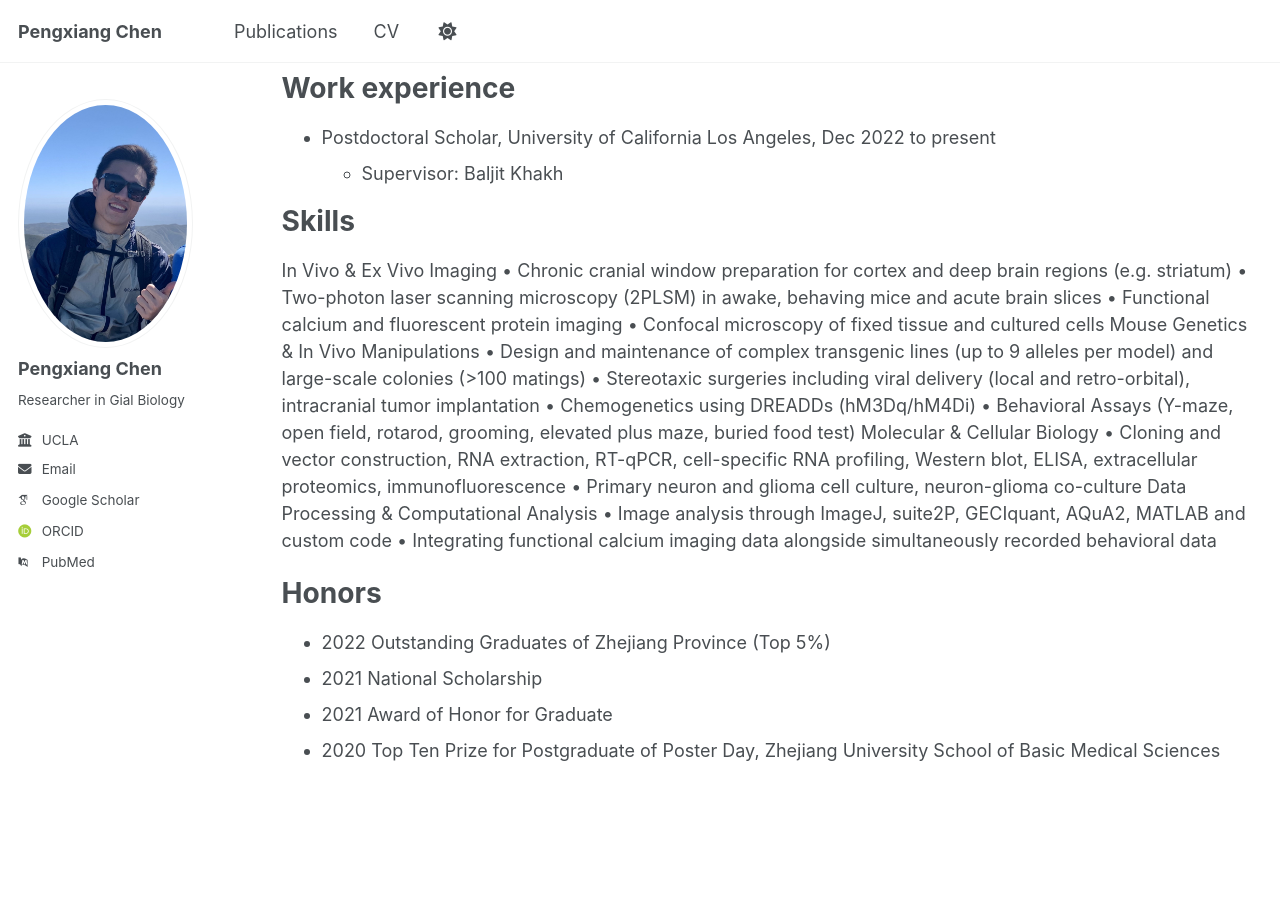
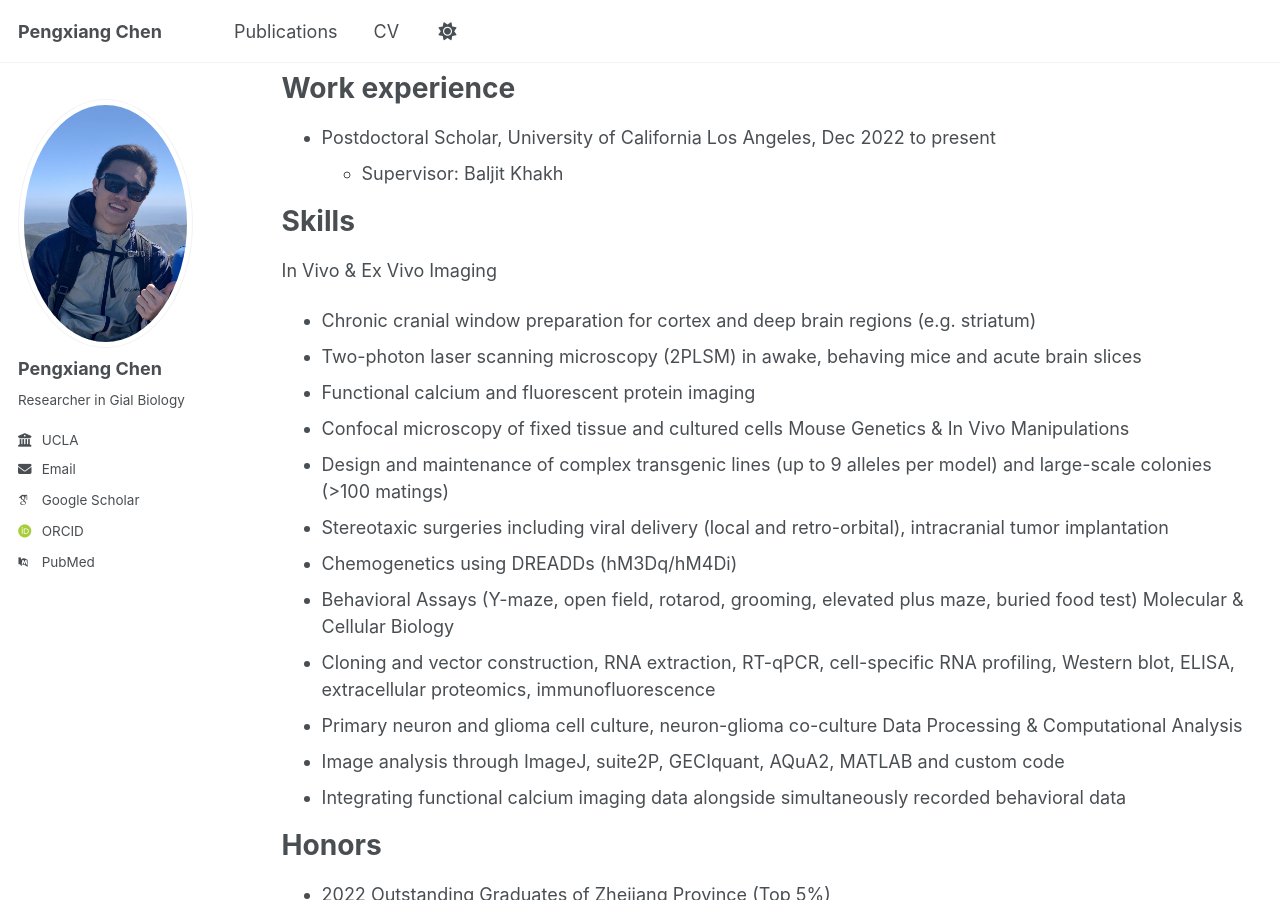
Before and after one commit to bluesea405/pxchen, a Jekyll site: the page built from _pages/cv.md, in a window 1280 px wide and 900 px high, scrolled down 238 px. Built offline with Jekyll 4.4.1, drawn with Linux system fonts in a browser that asks for light colours; some web fonts are replaced; a script that is not in the unit is left out.

Commit message:
Update cv.md

```diff
--- a/_pages/cv.md
+++ b/_pages/cv.md
@@ -23,21 +23,21 @@ Work experience
 Skills
 ======
 In Vivo & Ex Vivo Imaging
-•	Chronic cranial window preparation for cortex and deep brain regions (e.g. striatum)
-•	Two-photon laser scanning microscopy (2PLSM) in awake, behaving mice and acute brain slices
-•	Functional calcium and fluorescent protein imaging
-•	Confocal microscopy of fixed tissue and cultured cells
+* Chronic cranial window preparation for cortex and deep brain regions (e.g. striatum)
+* Two-photon laser scanning microscopy (2PLSM) in awake, behaving mice and acute brain slices
+* Functional calcium and fluorescent protein imaging
+* Confocal microscopy of fixed tissue and cultured cells
 Mouse Genetics & In Vivo Manipulations
-•	Design and maintenance of complex transgenic lines (up to 9 alleles per model) and large-scale colonies (>100 matings)
-•	Stereotaxic surgeries including viral delivery (local and retro-orbital), intracranial tumor implantation
-•	Chemogenetics using DREADDs (hM3Dq/hM4Di)
-•	Behavioral Assays (Y-maze, open field, rotarod, grooming, elevated plus maze, buried food test)
+* Design and maintenance of complex transgenic lines (up to 9 alleles per model) and large-scale colonies (>100 matings)
+* Stereotaxic surgeries including viral delivery (local and retro-orbital), intracranial tumor implantation
+* Chemogenetics using DREADDs (hM3Dq/hM4Di)
+* Behavioral Assays (Y-maze, open field, rotarod, grooming, elevated plus maze, buried food test)
 Molecular & Cellular Biology
-•	Cloning and vector construction, RNA extraction, RT-qPCR, cell-specific RNA profiling, Western blot, ELISA, extracellular proteomics, immunofluorescence
-•	Primary neuron and glioma cell culture, neuron-glioma co-culture
+* Cloning and vector construction, RNA extraction, RT-qPCR, cell-specific RNA profiling, Western blot, ELISA, extracellular proteomics, immunofluorescence
+* Primary neuron and glioma cell culture, neuron-glioma co-culture
 Data Processing & Computational Analysis
-•	Image analysis through ImageJ, suite2P, GECIquant, AQuA2, MATLAB and custom code
-•	Integrating functional calcium imaging data alongside simultaneously recorded behavioral data
+* Image analysis through ImageJ, suite2P, GECIquant, AQuA2, MATLAB and custom code
+* Integrating functional calcium imaging data alongside simultaneously recorded behavioral data
 
 
 
```
